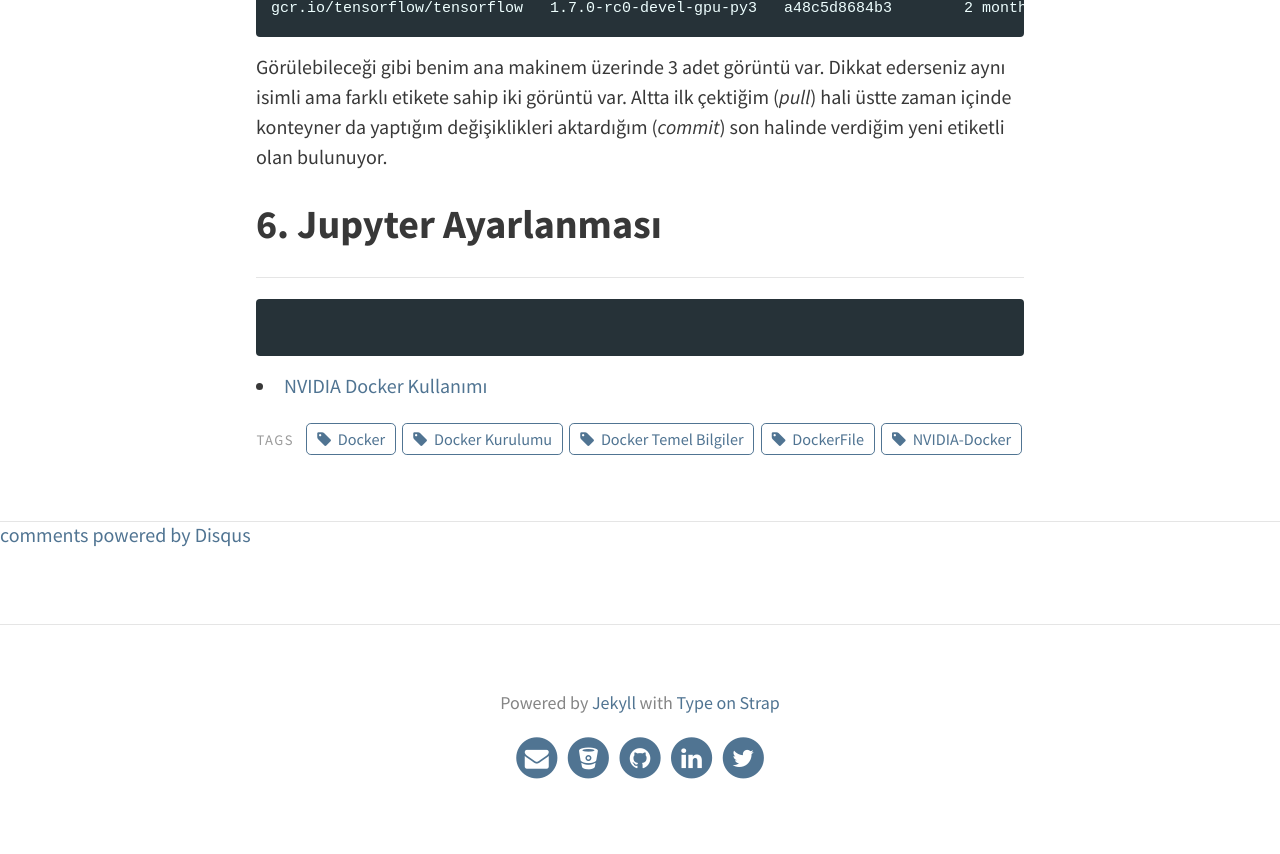
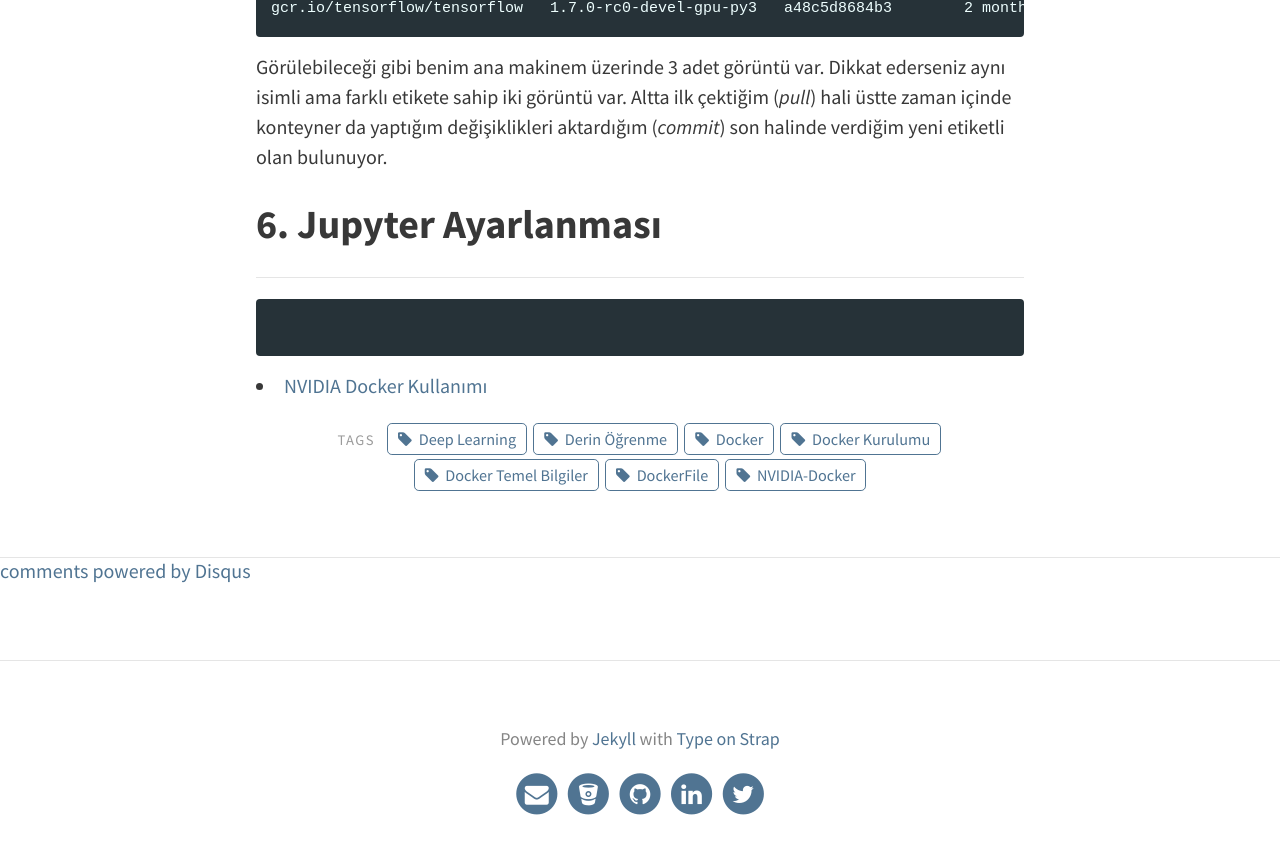
Before and after one commit to blgnksy/blgnksy.github.io, a Jekyll site: the page built from _posts/2018-04-08-nvidia-docker-usage.md, in a window 1280 px wide and 900 px high, scrolled down 12947 px. Shown: the top 854 px of the window. Built offline with Jekyll 4.4.1, drawn with Linux system fonts in a browser that asks for light colours; comment, search, counter and statistics services are not loaded.

Commit message:
Edited the tags.

```diff
--- a/_posts/2018-04-08-nvidia-docker-usage.md
+++ b/_posts/2018-04-08-nvidia-docker-usage.md
@@ -2,7 +2,7 @@
 layout: post
 comments: true
 title: NVIDIA Docker Kullanımı
-tags: [NVIDIA-Docker, Docker, Docker Temel Bilgiler, Docker Kurulumu, DockerFile]
+tags: [NVIDIA-Docker, Docker, Docker Temel Bilgiler, Docker Kurulumu, DockerFile, Deep Learning, Derin Öğrenme]
 ---
 
 
```
